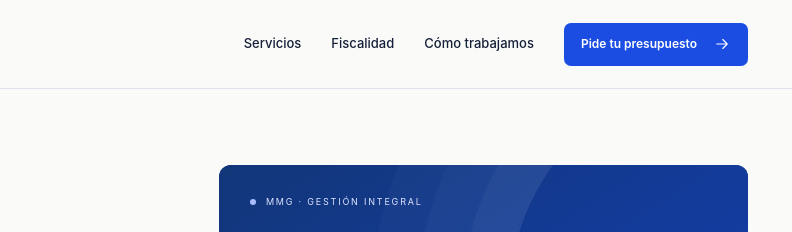
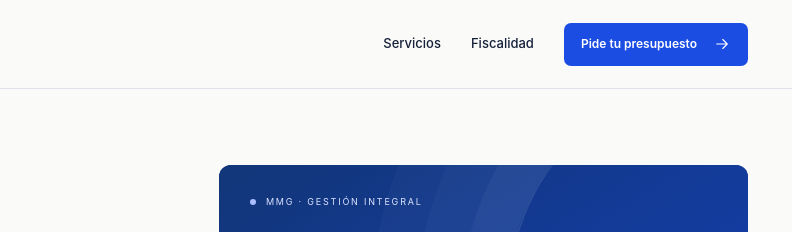
Before and after one commit to muzquiiiz/mmgestoria, a plain HTML site: page index.html in a window 1280 px wide. Shown: the top 232 px of the page, 488-1280 px from the left. Drawn offline with Linux system fonts and the light colour scheme.

Commit message:
Remove duplicate navigation links in index.html

```diff
--- a/index.html
+++ b/index.html
@@ -31,7 +31,7 @@
         <span class="brand-type"><strong>MMGestoria</strong><small>Gestión integral</small></span>
       </a>
       <button class="menu-toggle" type="button" data-menu-toggle aria-expanded="false" aria-controls="menu-principal" aria-label="Abrir menú"><svg class="" xmlns="http://www.w3.org/2000/svg" viewBox="0 0 24 24" fill="none" stroke="currentColor" stroke-width="1.5" stroke-linecap="round" stroke-linejoin="round" aria-hidden="true"><path d="M4 7h16M4 12h16M4 17h16"/></svg></button>
-      <nav class="nav" id="menu-principal" aria-label="Navegación principal" data-navigation><a href="#/servicios/">Servicios</a><a href="#/fiscalidad/">Fiscalidad</a><a href="#/#como-trabajamos">Cómo trabajamos</a><a class="btn btn-primary" href="#/contacto/#presupuesto">Pide tu presupuesto<svg class="" xmlns="http://www.w3.org/2000/svg" viewBox="0 0 24 24" fill="none" stroke="currentColor" stroke-width="1.5" stroke-linecap="round" stroke-linejoin="round" aria-hidden="true"><path d="M5 12h14m-6-6 6 6-6 6"/></svg></a></nav>
+      <nav class="nav" id="menu-principal" aria-label="Navegación principal" data-navigation><a href="#/servicios/">Servicios</a><a href="#/fiscalidad/">Fiscalidad</a><a class="btn btn-primary" href="#/contacto/#presupuesto">Pide tu presupuesto<svg class="" xmlns="http://www.w3.org/2000/svg" viewBox="0 0 24 24" fill="none" stroke="currentColor" stroke-width="1.5" stroke-linecap="round" stroke-linejoin="round" aria-hidden="true"><path d="M5 12h14m-6-6 6 6-6 6"/></svg></a></nav>
     </div></header><main id="contenido"><section class="hero"><div class="container"><div class="hero-grid"><div>
       <p class="eyebrow blue">Gestión fiscal, contable y laboral</p>
       <h1>Gestión integral. <span>Atención cercana.</span></h1>
```
